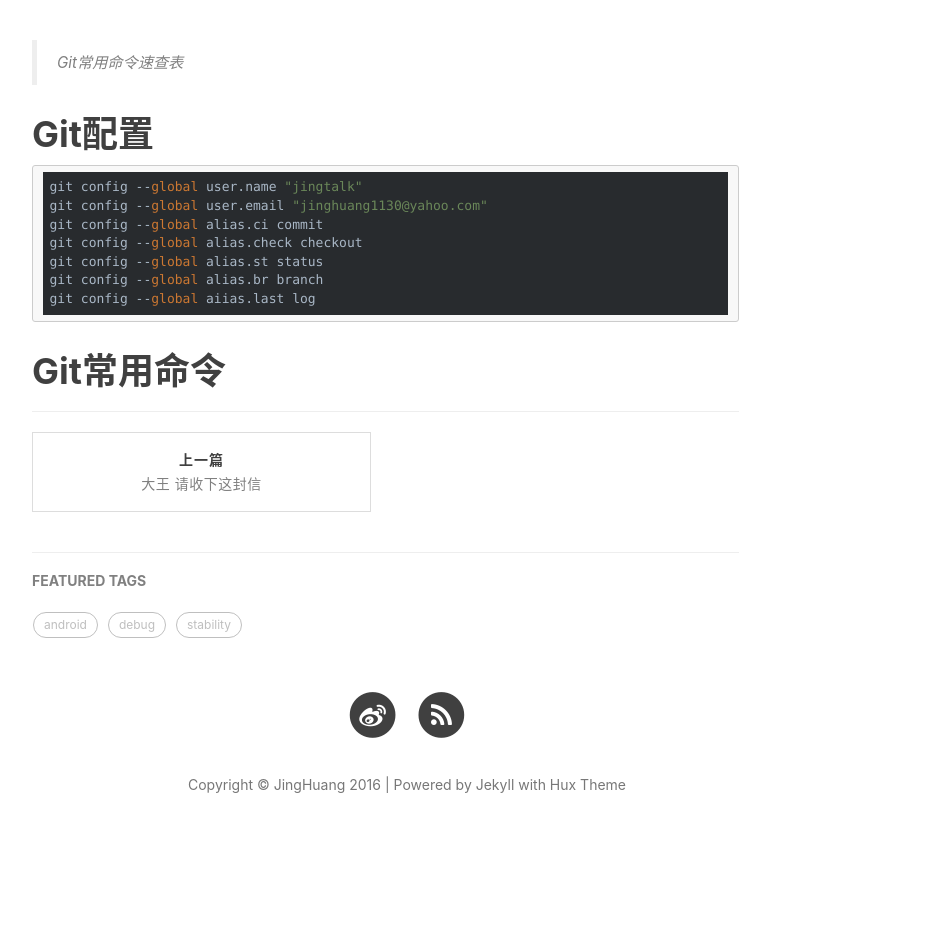
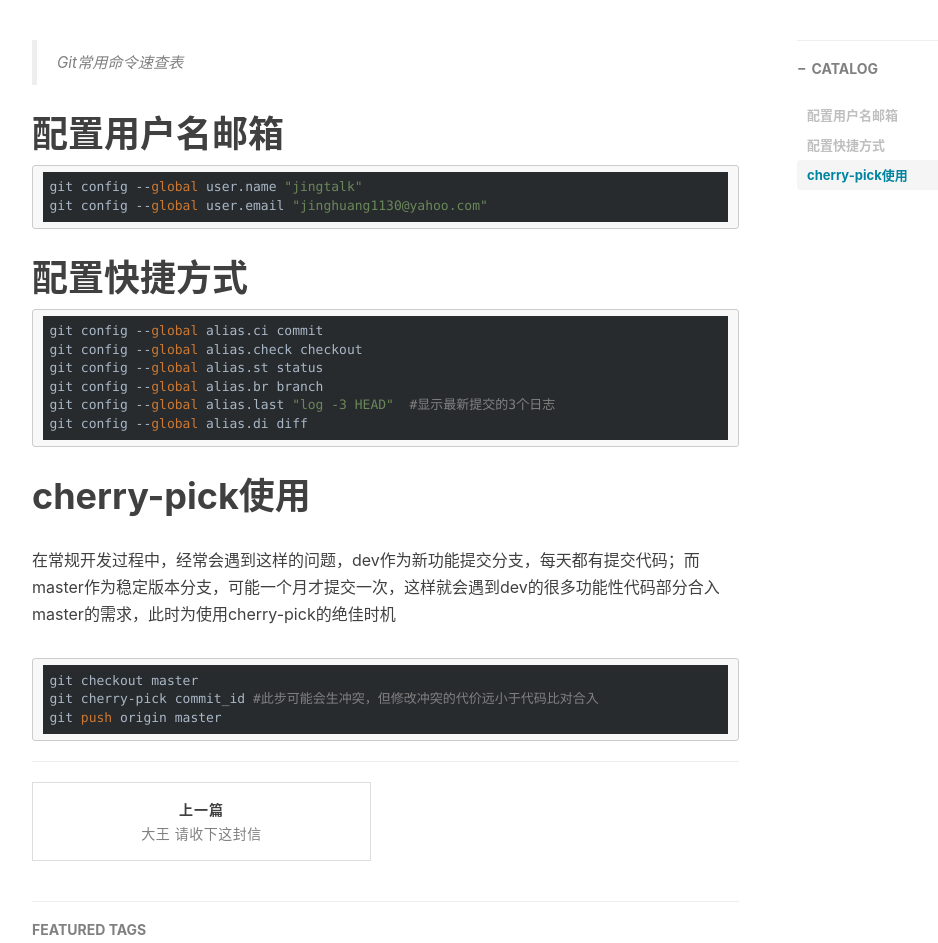
Before and after one commit to jingtalk/jekyll.github.io, a Jekyll site: the page built from _posts/2016-12-18-git-study.md, in a window 1280 px wide and 1400 px high. Shown: the part 457-1400 px from the top of the window, without its empty margins (233-1171 px from the left). Built offline with Jekyll 4.4.1, drawn with Linux system fonts in a browser that asks for light colours; nearby versions of some CDN libraries; comment, search, counter and statistics services are not loaded.

Commit message:
update git

```diff
--- a/_layouts/post.html
+++ b/_layouts/post.html
@@ -63,9 +63,9 @@ layout: default
 								{% include article_bottom.html %}
                 <!--<hr>-->
 
-                {% if site.duoshuo_share && site.duoshuo_username %}
+                <!-- {% if site.duoshuo_share && site.duoshuo_username %} -->
                 <!-- 多说 Share start -->
-                </style>
+                <!-- </style> -->
 <!--                <div class="ds-share"
                     style="text-align: right"
                     data-thread-key="{{page.id}}"
@@ -85,7 +85,7 @@ layout: default
                 <hr>
                 </div>-->
                 <!-- 多说 Share end-->
-                {% endif %}
+                <!-- {% endif %} -->
 
 
                 <ul class="pager">
--- a/_posts/2016-12-18-git-study.md
+++ b/_posts/2016-12-18-git-study.md
@@ -4,20 +4,30 @@ title:      "Git命令速查"
 date:       2016-12-18 16:18:21
 author:     "jingtalk"
 header-img: "images/blog/jing-home.jpg"
-catalog: false
+catalog: true
 tags:
     - git
 ---
 
 > Git常用命令速查表
 
-# Git配置
+# 配置用户名邮箱
+
     git config --global user.name "jingtalk"
     git config --global user.email "jinghuang1130@yahoo.com"
+
+# 配置快捷方式
     git config --global alias.ci commit
     git config --global alias.check checkout
     git config --global alias.st status
     git config --global alias.br branch
-    git config --global aiias.last log
+    git config --global alias.last "log -3 HEAD"  #显示最新提交的3个日志
+    git config --global alias.di diff
 
-# Git常用命令
+# cherry-pick使用
+
+在常规开发过程中，经常会遇到这样的问题，dev作为新功能提交分支，每天都有提交代码；而master作为稳定版本分支，可能一个月才提交一次，这样就会遇到dev的很多功能性代码部分合入master的需求，此时为使用cherry-pick的绝佳时机
+
+    git checkout master
+    git cherry-pick commit_id #此步可能会生冲突，但修改冲突的代价远小于代码比对合入
+    git push origin master
```
